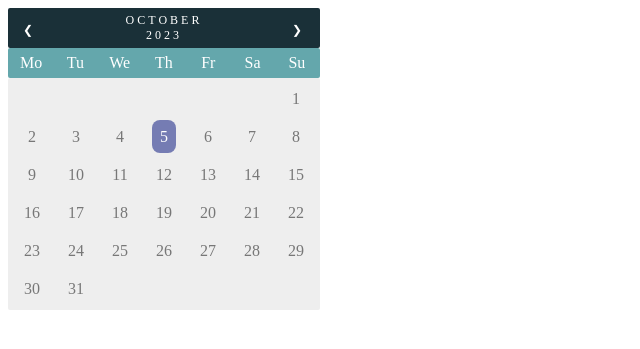
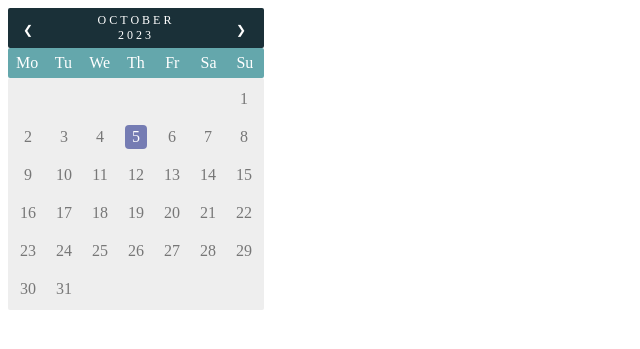
Before and after one commit to cecilia-andersson/SIDES-Web-App-LIMS, a PHP site: page /user_profile/calendar.php in a window 1280 px wide. Shown: the top 349 px of the page, without its empty margins (0-640 px from the left). Run offline with PHP 8.4, Linux system fonts and the light colour scheme.

Commit message:
sql and calendar changes

```diff
--- a/Drug_profile/create_and_populate_db.sql
+++ b/Drug_profile/create_and_populate_db.sql
@@ -40,9 +40,11 @@ CREATE TABLE report (
 
 CREATE TABLE user_drug (
     user_drug_id INT PRIMARY KEY AUTO_INCREMENT,
-    userid INT,
+    userid INT NOT NULL,
     drug_id INT,
     reg_date Timestamp,
+    startdate date NOT NULL,
+    enddate date,
     FOREIGN KEY (userid) REFERENCES users(userid),
     FOREIGN KEY (drug_id) REFERENCES drugs(drug_id)
 );
--- a/user_profile/calendar.php
+++ b/user_profile/calendar.php
@@ -73,15 +73,17 @@
             color: #777;
             font-size: 16px;
             text-align: center;
-            margin: 10px;
+            margin: 7px;
+            padding: 3px;
+            text-align: center;
 
         }
 
-        .days li .active {
-            background: #757CB3;
+        li.active {
+            background-color: #757CB3;
             color: white;
-            border-radius: 8px;
-            padding:8px;
+            border-radius: 4px;
+
         }
     </style>
 </head>
@@ -141,7 +143,6 @@
             }
 
             // Create list items for the days of the month
-            // Create list items for the days of the month
             for (var day = 1; day <= numDays; day++) {
                 var listItem = document.createElement('li');
                 if (
@@ -149,15 +150,15 @@
                     currentDate.getMonth() === currentMonth &&
                     currentDate.getFullYear() === currentYear
                 ) {
-                    var span = document.createElement('span');
-                    span.textContent = day;
-                    span.classList.add('active');
-                    listItem.appendChild(span);
-                } else {
+                    listItem.classList.add('active'); // Apply the class to the li element
+                    listItem.textContent = day;
+                }
+                else {
                     listItem.textContent = day;
                 }
                 daysListElement.appendChild(listItem);
             }
+
 
         }
 
```
